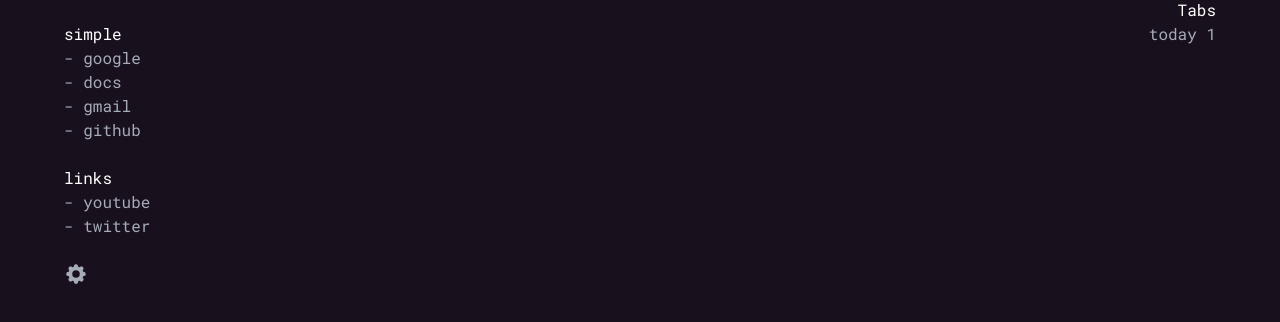
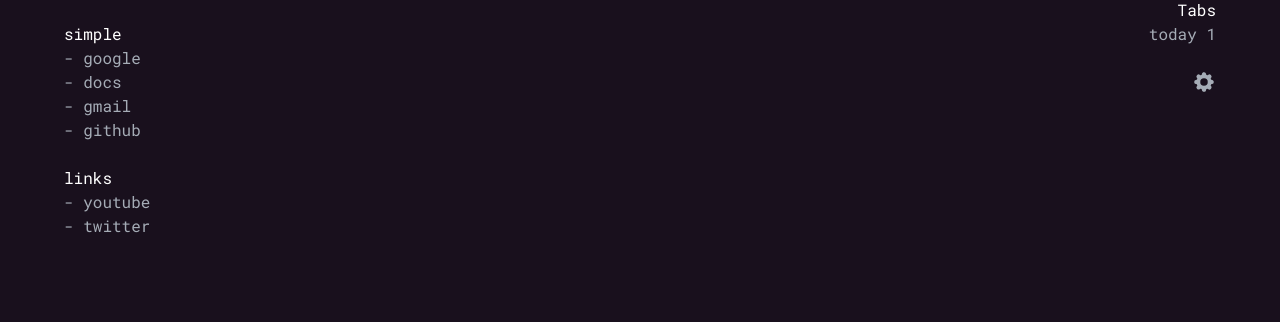
Before and after one commit to cubedhuang/simple-new-tab, a Svelte app: page / in a window 1280 px wide. Shown: the part 162-484 px from the top of the page. Built offline with nearby package versions, Linux system fonts and the light colour scheme.

Commit message:
move settings to the right

```diff
--- a/src/App.svelte
+++ b/src/App.svelte
@@ -39,14 +39,6 @@
 			<Quote />
 		{/if}
 		<Links />
-
-		<button
-			class="hover:text-accent hover:rotate-[22.5deg] transition"
-			title="open settings"
-			on:click={() => (settingsOpen = true)}
-		>
-			<SettingsIcon />
-		</button>
 	</div>
 
 	<div class="max-w-96 shrink-0 flow text-right">
@@ -61,6 +53,14 @@
 		{/if}
 
 		<Discord />
+
+		<button
+			class="hover:text-accent hover:rotate-[-22.5deg] transition"
+			title="open settings"
+			on:click={() => (settingsOpen = true)}
+		>
+			<SettingsIcon />
+		</button>
 	</div>
 
 	<Settings bind:open={settingsOpen} />
```
